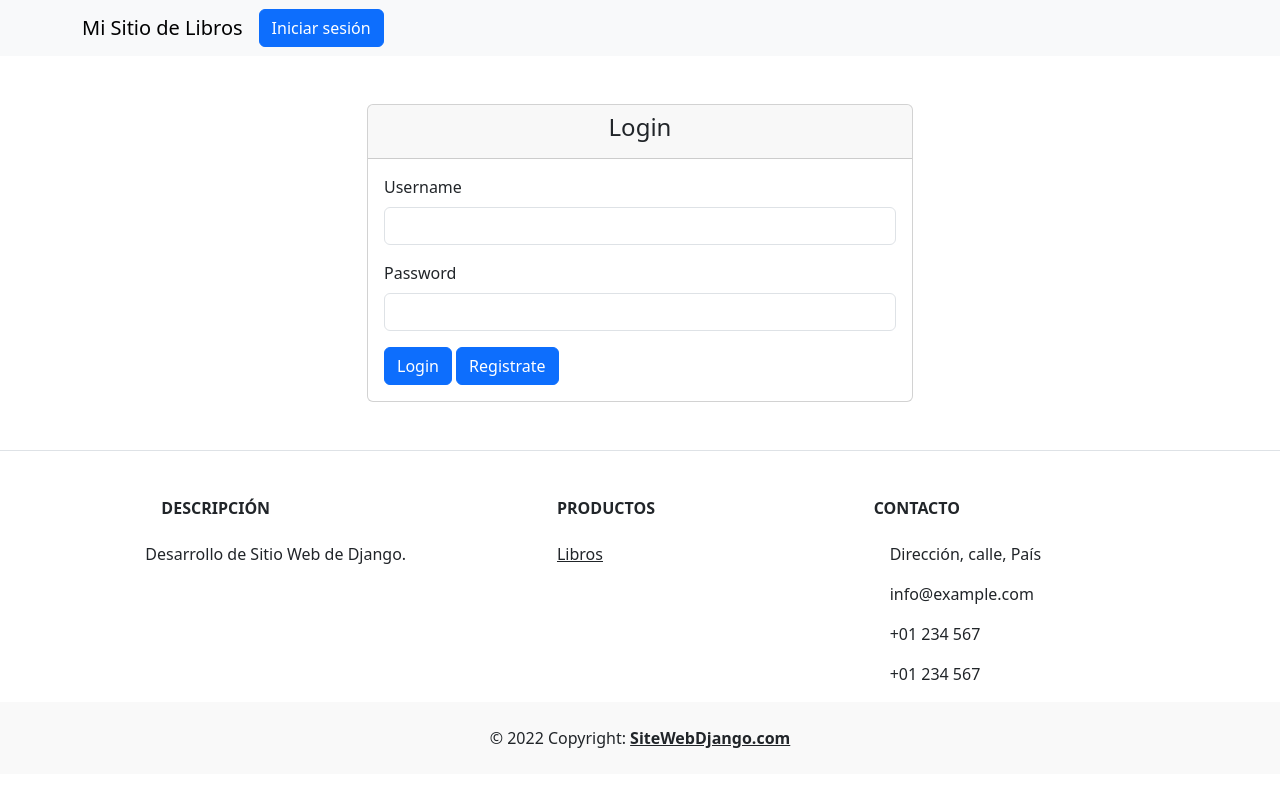
After one commit to mariarys/Evaluacion_M6S12_MariarysDelgado, a Django app: page /login in a window 1280 px wide. The commit adds this page. Shown: the top 787 px of the page. Run offline with Django 5.2, Linux system fonts and the light colour scheme.

Commit message:
Drilling M6S8

```diff
--- a/sitio_de_libros/libros/templates/libros/base.html
+++ b/sitio_de_libros/libros/templates/libros/base.html
@@ -3,24 +3,51 @@
 <head>
     <meta charset="UTF-8">
     <meta name="viewport" content="width=device-width, initial-scale=1.0">
-    <title>{% block title %}Mi Sitio de libros {% endblock %}</title>
+    <title>{% block title %}Mi Sitio de Libros{% endblock %}</title>
     <link href="https://cdn.jsdelivr.net/npm/bootstrap@5.3.2/dist/css/bootstrap.min.css" rel="stylesheet" integrity="sha384-T3c6CoIi6uLrA9TneNEoa7RxnatzjcDSCmG1MXxSR1GAsXEV/Dwwykc2MPK8M2HN" crossorigin="anonymous">
 </head>
 <body>
     <header>
-        {% include 'libros/navbar.html'%}
+        <nav class="navbar navbar-expand-lg navbar-light bg-light">
+            <div class="container">
+                <a class="navbar-brand" href="{% url 'index' %}">Mi Sitio de Libros</a>
+                <div class="collapse navbar-collapse" id="navbarNav">
+                    <ul class="navbar-nav ml-auto">
+                        {% if user.is_authenticated %}
+                            {% include 'libros/navbar.html'%}
+                            <!-- Mostrar nombre de usuario y botón de cerrar sesión -->
+                            <li class="nav-item">
+                                <span class="navbar-text">Hola, {{ user.username }}!</span>
+                            </li>
+                            <li class="nav-item">
+                                <form action="{% url 'logout' %}" method="POST" style="display: inline;">
+                                    {% csrf_token %}
+                                    <button type="submit" class="btn btn-danger">Cerrar sesión</button>
+                                </form>
+                            </li>
+                        {% else %}
+                            <!-- Mostrar enlace de login y registro si no estás autenticado -->
+                            <li class="nav-item">
+                                <a href="{% url 'login' %}" class="btn btn-primary">Iniciar sesión</a>
+                            </li>
+
+                        {% endif %}
+                    </ul>
+                </div>
+            </div>
+        </nav>
     </header>
+
     <main>
         {% block content %}
         {% endblock %}
     </main>
+
     <footer>
-        {% include 'libros/footer.html'%}
+        {% include 'libros/footer.html' %}
     </footer>
 
     <script src="https://cdn.jsdelivr.net/npm/@popperjs/core@2.11.6/dist/umd/popper.min.js"></script>
     <script src="https://cdn.jsdelivr.net/npm/bootstrap@5.3.3/dist/js/bootstrap.min.js"></script>
-
-
 </body>
 </html>
--- a/sitio_de_libros/libros/templates/libros/ingresar_libro.html
+++ b/sitio_de_libros/libros/templates/libros/ingresar_libro.html
@@ -1,7 +1,7 @@
 {% extends "libros/base.html" %}
 
 {% block content %}
-<div class="container d-flex justify-content-center align-items-center" aria-label="Sección de Libros">
+<div class="container d-flex justify-content-center align-items-center p-5"  aria-label="Sección de Libros">
   <div class="border border-success p-4 mb-4 text-center">
     <h2>Agregar un nuevo libro</h2>
 
--- /dev/null
+++ b/sitio_de_libros/libros/templates/libros/login.html
@@ -0,0 +1,52 @@
+{% extends 'libros/base.html' %}
+
+{% block content %}
+<div class="container mt-5">
+    <div class="row justify-content-center">
+        <div class="col-md-6">
+            <div class="card">
+                <div class="card-header text-center">
+                    <h4>Login</h4>
+                </div>
+                <div class="card-body">
+                    <form method="POST" action="{% url 'login' %}">
+                        {% csrf_token %}
+                        <div class="mb-3">
+                            <label for="id_username" class="form-label">Username</label>
+                            <input type="text" name="username" class="form-control" required>
+                        </div>
+                        <div class="mb-3">
+                            <label for="id_password" class="form-label">Password</label>
+                            <input type="password" name="password" class="form-control" required>
+                        </div>
+                        <button type="submit" class="btn btn-primary">Login</button>
+                        <a href="{% url 'registro_usuario' %}" class="btn btn-primary">Registrate</a>
+
+                    </form>
+
+
+                    {% if messages %}
+                    <ul class="mt-3">
+                        {% for message in messages %}
+                            <li>{{ message }}</li>
+                        {% endfor %}
+                    </ul>
+                    {% endif %}
+
+                    {% if form.errors %}
+                        <div class="alert alert-danger mt-3">
+                            <ul>
+                                {% for field in form %}
+                                    {% for error in field.errors %}
+                                        <li>{{ error }}</li>
+                                    {% endfor %}
+                                {% endfor %}
+                            </ul>
+                        </div>
+                    {% endif %}
+                </div>
+            </div>
+        </div>
+    </div>
+</div>
+{% endblock %}
--- a/sitio_de_libros/libros/templates/libros/navbar.html
+++ b/sitio_de_libros/libros/templates/libros/navbar.html
@@ -19,9 +19,6 @@
                   </ul>
               </li>
               <li class="nav-item">
-                  <a class="nav-link text-primary fs-4" href="{% url 'registro_usuario' %}">Ingresar Usuario</a>
-              </li>
-              <li class="nav-item">
                 <a class="nav-link text-primary fs-4" href="#">Acerca de</a>
             </li>
               <li class="nav-item">
--- a/sitio_de_libros/libros/templates/libros/registro_usuario.html
+++ b/sitio_de_libros/libros/templates/libros/registro_usuario.html
@@ -35,6 +35,7 @@
                         <div class="d-grid gap-2">
                             <button type="submit" class="btn btn-primary">Registrar</button>
                         </div>
+
                     </form>
                     {% if messages %}
                     <ul class="mt-3">
--- a/sitio_de_libros/libros/urls.py
+++ b/sitio_de_libros/libros/urls.py
@@ -1,10 +1,14 @@
 from django.urls import path
 from .views import IndexPageView
 from . import views
+from django.contrib.auth import views as auth_views
 
 urlpatterns = [
     path('', IndexPageView.as_view(), name='index'),  # Página de inicio
     path('lista_libros', views.lista_libro, name='lista_libros'), #lista de libros
     path('ingresar_libro', views.ingresar_libro, name='ingresar_libro'), #lista de libros
-    path('registro_usuario', views.ingresar_usuario, name='registro_usuario'), #lista de libros
+    path('registro_usuario', views.ingresar_usuario, name='registro_usuario'), #ingresar usuario
+    path('login', views.user_login, name='login'),  #login
+    path('logout/', auth_views.LogoutView.as_view(), name='logout'),
+
 ]
--- a/sitio_de_libros/libros/views.py
+++ b/sitio_de_libros/libros/views.py
@@ -1,14 +1,20 @@
+from django.http import HttpResponse, HttpResponseRedirect
 from django.shortcuts import render,redirect
+from django.urls import reverse
 from django.views.generic import TemplateView
 from .models import Book
 from .forms import BookForm
 from django.contrib import messages
 from .forms import CustomUserCreationForm
+from django.contrib.auth.forms import AuthenticationForm
+from django.contrib.auth import authenticate, login
+from django.contrib.auth.decorators import login_required
 
 
 class IndexPageView(TemplateView): # un view o controlador con una clase
     template_name = 'libros/index.html'
 
+@login_required
 def lista_libro(request):
     books = Book.objects.all()
     libro_filtrado = Book.objects.filter(valoracion__gt=1500)
@@ -18,6 +24,7 @@ def lista_libro(request):
         'libro_filtrado': libro_filtrado  # Libros filtrados
     })
 
+@login_required
 def ingresar_libro(request):
     if request.method == 'POST':
         form = BookForm(request.POST)
@@ -40,3 +47,17 @@ def ingresar_usuario(request):
     else:
         form = CustomUserCreationForm()
     return render(request, 'libros/registro_usuario.html', {'form': form})
+
+def user_login(request):
+    if request.method == 'POST':
+        username = request.POST['username']
+        password = request.POST['password']
+        user = authenticate(request, username=username, password=password) # autentica el usuario en la db
+        if user is not None: # si existe
+            login(request, user) # persistir la sesión del usuario
+            return redirect('index') # redireccionar a ruta seeleccionada
+        else:
+            messages.error(request, 'Credenciales inválidas')
+            return HttpResponseRedirect(reverse('login'))
+    else:
+        return render(request, 'libros/login.html')
--- a/sitio_de_libros/sitio_de_libros/settings.py
+++ b/sitio_de_libros/sitio_de_libros/settings.py
@@ -14,7 +14,8 @@ from pathlib import Path
 
 # Build paths inside the project like this: BASE_DIR / 'subdir'.
 BASE_DIR = Path(__file__).resolve().parent.parent
-
+LOGIN_URL = 'login'  # Cambia 'login' por el nombre de la URL de tu vista de login
+LOGOUT_REDIRECT_URL = 'login'
 
 # Quick-start development settings - unsuitable for production
 # See https://docs.djangoproject.com/en/5.1/howto/deployment/checklist/
```
Also changed, not shown: sitio_de_libros/db.sqlite3.
